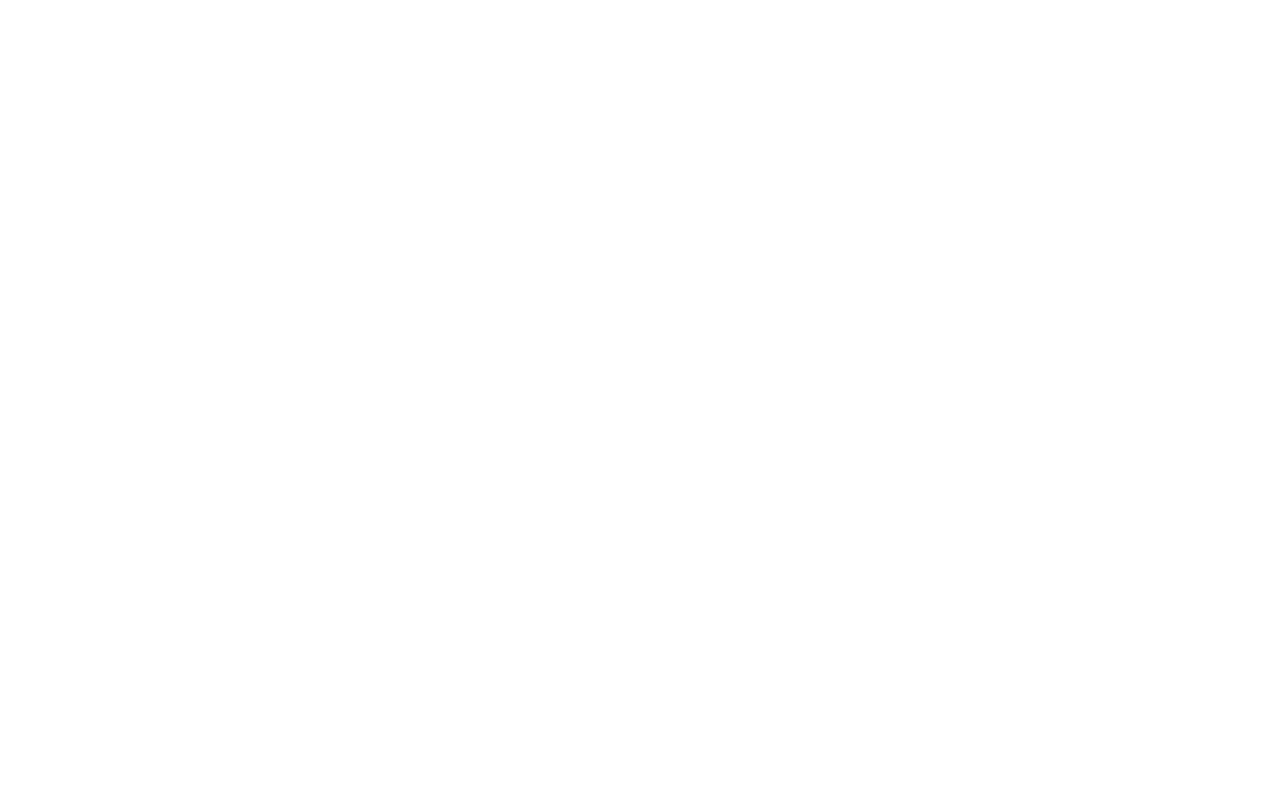
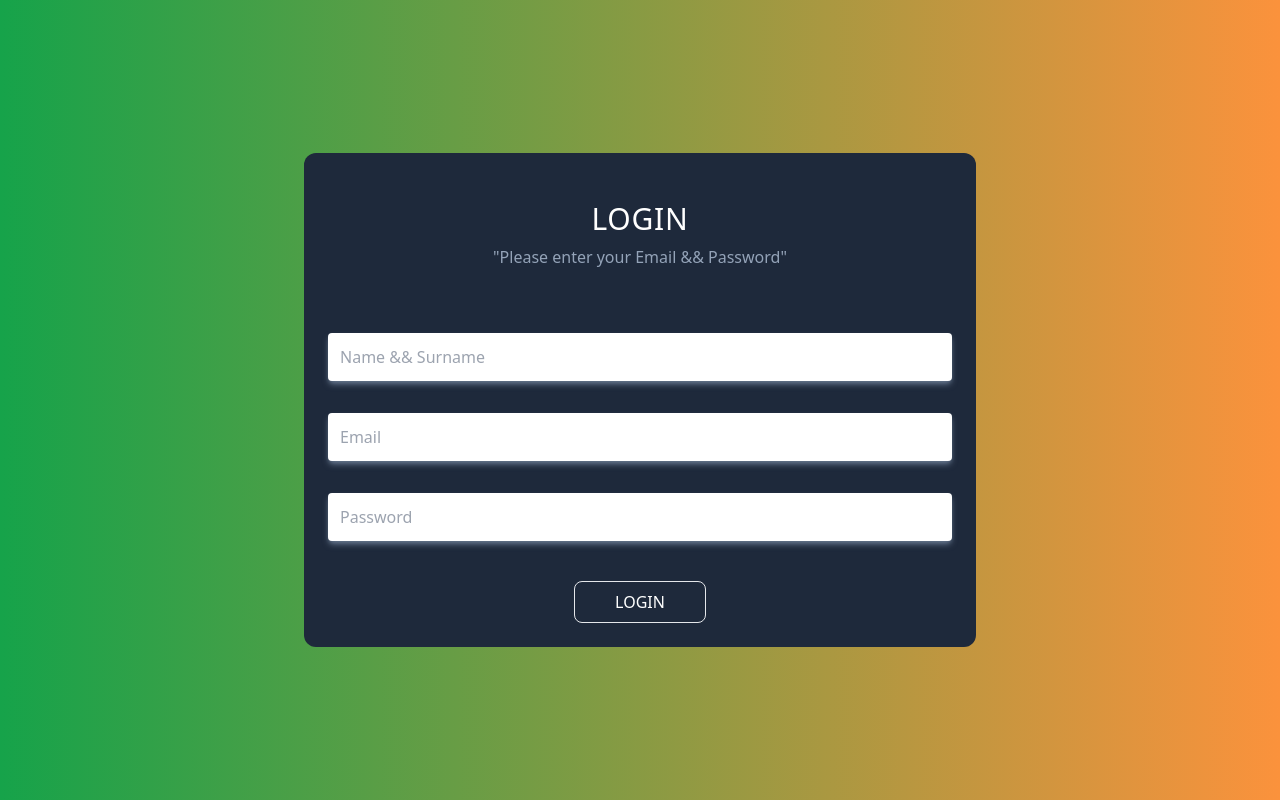
Before and after one commit to lutfullahcelenk/customer-services, a React (Create React App) app: page /auth in a window 1280 px wide. Before the commit this address had no page. Built offline with nearby package versions, Linux system fonts and the light colour scheme.

Commit message:
login page is created with redux

```diff
--- a/src/App.tsx
+++ b/src/App.tsx
@@ -1,5 +1,7 @@
+/* eslint-disable react-hooks/exhaustive-deps */
 import React from "react";
-import { Routes, Route } from "react-router-dom";
+import { Routes, Route, Navigate } from "react-router-dom";
+import Auth from "./pages/Auth";
 //pages
 import Dashboard from "./pages/Dashboard";
 import OrderDetail from "./pages/OrderDetail";
@@ -7,15 +9,18 @@
 import UserManagement from "./pages/UserManagement";
 
 function App() {
+
   return (
-    <>
+    <div>
       <Routes>
-        <Route path="/" element={<Dashboard />} />
+        <Route path="/" element={<Navigate to="auth" replace />} />
+        <Route path="/auth" element={<Auth />} />
+        <Route path="/dashboard" element={<Dashboard />} />
         <Route path="/orders" element={<Orders />} />
         <Route path="/orders/:id" element={<OrderDetail />} />
         <Route path="/user-managements" element={<UserManagement />} />
       </Routes>
-    </>
+    </div>
   );
 }
 
--- a/src/app/store.ts
+++ b/src/app/store.ts
@@ -1,7 +1,10 @@
 import { configureStore } from "@reduxjs/toolkit";
+import authReducer from "../features/authSlice"
 
 export const store = configureStore({
-  reducer: {},
+  reducer: {
+    auth : authReducer,
+  },
 });
 
 export type AppDispatch = typeof store.dispatch;
--- /dev/null
+++ b/src/features/authSlice.ts
@@ -0,0 +1,23 @@
+import { createSlice } from "@reduxjs/toolkit";
+
+export const authSlice = createSlice({
+  name: "auth",
+  initialState: {
+    user: null,
+  },
+  reducers: {
+    login: (state, action) => {
+      state.user = action.payload;
+    },
+
+    logout: (state) => {
+      state.user = null;
+    },
+  },
+});
+
+export const { login, logout } = authSlice.actions;
+
+export const selectUser = (state: any) => state.auth.user;
+
+export default authSlice.reducer;
--- a/src/index.css
+++ b/src/index.css
@@ -1,3 +1,9 @@
 @tailwind base;
 @tailwind components;
 @tailwind utilities;
+
+@layer base {
+    .gradient {
+      @apply bg-gradient-to-r from-green-600 to-orange-400;
+    }
+  }
--- a/src/pages/Auth/index.tsx
+++ b/src/pages/Auth/index.tsx
@@ -1,9 +1,95 @@
-import React from 'react'
+import { useState } from "react";
+import { useAppDispatch } from "../../app/hooks";
+import { login } from "../../features/authSlice";
+import { useNavigate } from "react-router-dom";
+
+const initialState = {
+  fullName: "",
+  email: "",
+  password: "",
+};
 
 const Auth = () => {
+  const dispatch = useAppDispatch();
+  const navigate = useNavigate();
+  const [formValue, setFormValue] = useState(initialState);
+  const { fullName, email, password } = formValue;
+
+  //onchange function for form inputs
+  const handleChange = (e: any) => {
+    setFormValue({ ...formValue, [e.target.name]: e.target.value });
+  };
+
+  const handleLogin = () => {
+    dispatch(
+      login({
+        fullName: fullName,
+        email: email,
+        password: password,
+        loggedIn: true,
+      })
+    );
+    navigate("/dashboard");
+  };
+
   return (
-    <div>Auth</div>
-  )
-}
+    <section className="flex h-screen gradient">
+      <div className="flex flex-col items-center justify-center w-full max-w-2xl m-auto text-white bg-slate-800 rounded-xl md:w-2/3 lg:w-3/5">
+        <div className="flex flex-col items-center mb-10 ">
+          <h2 className="pt-12 text-xl tracking-wide uppercase md:text-3xl">
+            Login
+          </h2>
 
-export default Auth
+          <p className="py-2 text-slate-400">
+            "Please enter your Email && Password"
+          </p>
+        </div>
+
+        <div className="w-full px-6 py-4">
+          <input
+            type="text"
+            className="w-full p-3 text-black rounded shadow-md outline-none shadow-slate-500"
+            value={fullName}
+            onChange={handleChange}
+            placeholder="Name && Surname"
+            name="fullName"
+          />
+        </div>
+
+        <div className="w-full px-6 py-4">
+          <input
+            type="email"
+            className="w-full p-3 text-black rounded shadow-md outline-none shadow-slate-500"
+            value={email}
+            onChange={handleChange}
+            placeholder="Email"
+            name="email"
+          />
+        </div>
+
+        <div className="w-full px-6 py-4">
+          <input
+            type="password"
+            className="w-full p-3 text-black rounded shadow-md outline-none shadow-slate-500"
+            value={password}
+            onChange={handleChange}
+            placeholder="Password"
+            name="password"
+          />
+        </div>
+
+        <button
+          type="button"
+          className="px-10 py-2 my-6 uppercase border rounded-lg"
+          onClick={() => {
+            handleLogin();
+          }}
+        >
+          Login
+        </button>
+      </div>
+    </section>
+  );
+};
+
+export default Auth;
--- a/src/pages/Dashboard/index.tsx
+++ b/src/pages/Dashboard/index.tsx
@@ -1,9 +1,39 @@
-import React from 'react'
+import React from "react";
+import { useNavigate } from "react-router-dom";
+import { useAppDispatch, useAppSelector } from "../../app/hooks";
+import { logout, selectUser } from "../../features/authSlice";
 
 const Dashboard = () => {
+  const { fullName } = useAppSelector(selectUser);
+  const navigate = useNavigate();
+  const dispatch = useAppDispatch();
+
+  const handleLogout = () => {
+    dispatch(logout());
+    navigate("/auth");
+  };
+
   return (
-    <div>Dashboard</div>
-  )
-}
+    <div className="flex h-screen gradient">
+      <div className="flex flex-col items-center justify-center w-full max-w-2xl m-auto text-white bg-slate-800 rounded-xl md:w-2/3 lg:w-3/5">
+        <div className="flex flex-col items-center mb-10 ">
+          <h2 className="pt-12 text-2xl font-bold tracking-wide md:text-5xl">
+            Welcome to Dashboard
+          </h2>
 
-export default Dashboard
+          <h4 className="py-6 text-lg md:text-2xl">Name: {fullName}</h4>
+
+          <button
+            type="button"
+            onClick={() => handleLogout()}
+            className="px-10 py-2 my-6 uppercase border rounded-lg outline-none"
+          >
+            Logout
+          </button>
+        </div>
+      </div>
+    </div>
+  );
+};
+
+export default Dashboard;
```
